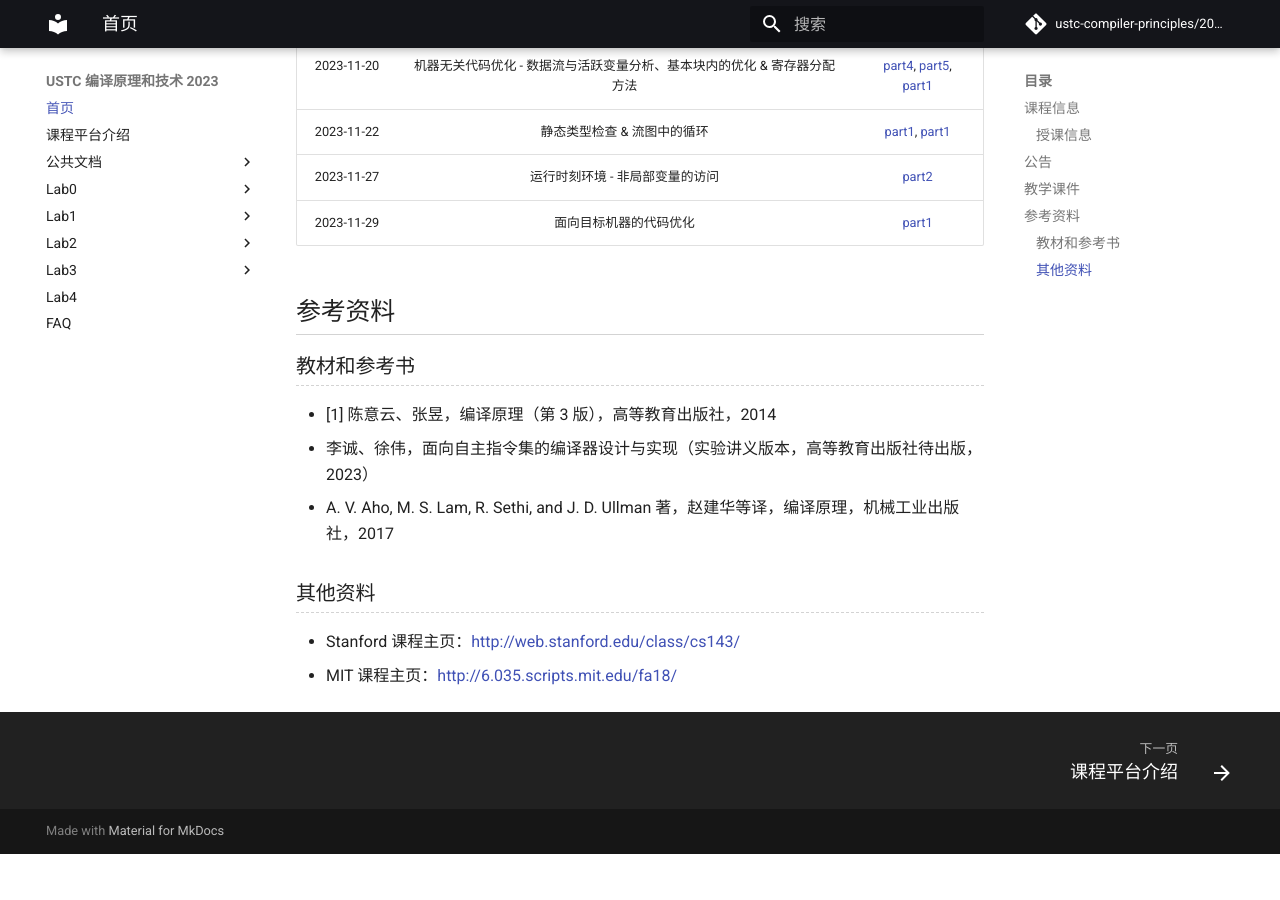
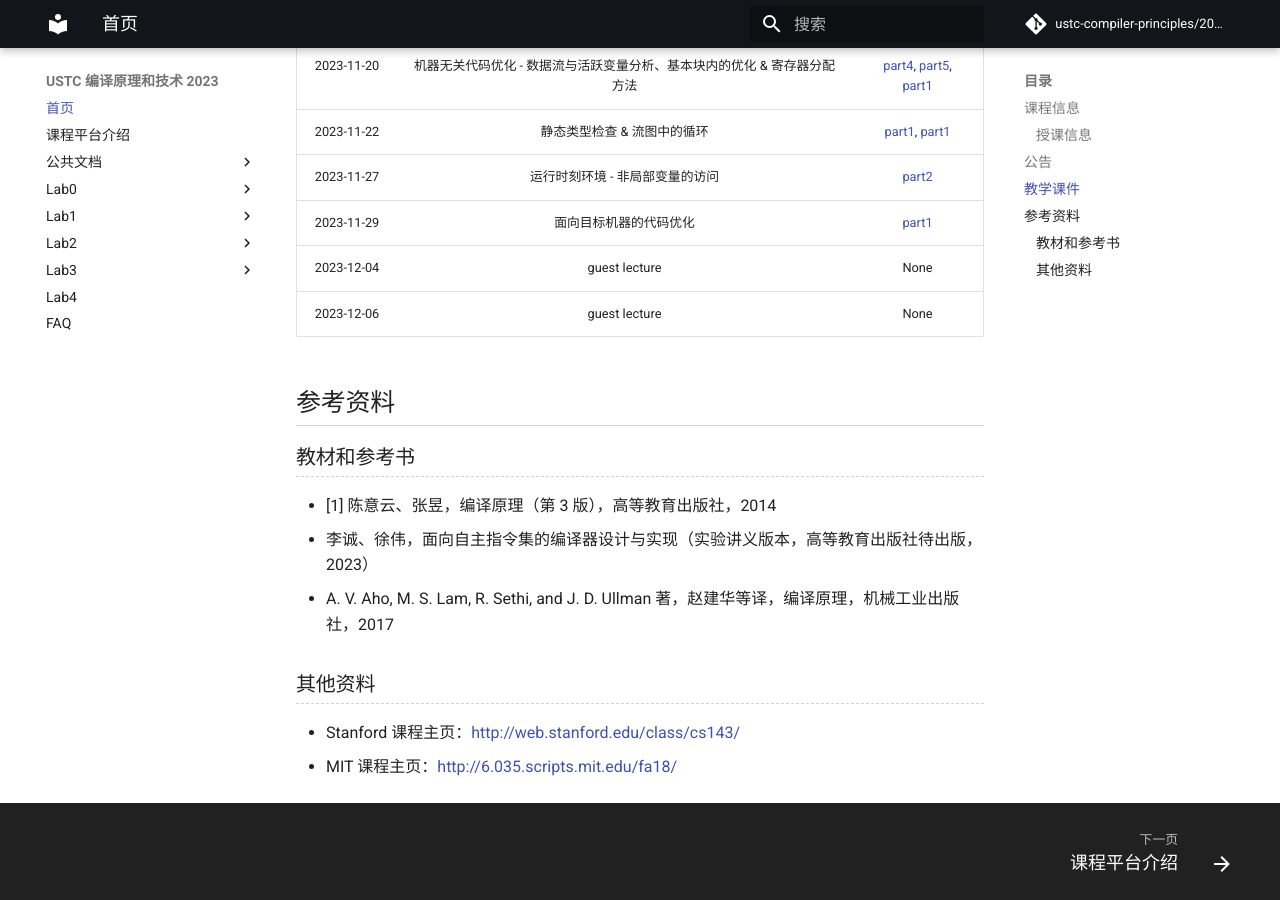
Before and after one commit to ustc-compiler-principles/2023, an MkDocs documentation site: the page built from docs/README.md, in a window 1280 px wide and 900 px high, scrolled down 2458 px. Built offline with MkDocs 1.6.1 and Material for MkDocs 9.7.7, drawn with Linux system fonts in a browser that asks for light colours; comment, search, counter and statistics services are not loaded; before the commit the page ends 3312 px from its top, so only the background shows below that.

Commit message:
Update README.md

```diff
--- a/docs/README.md
+++ b/docs/README.md
@@ -67,6 +67,9 @@
 | 2023-11-22 |                        静态类型检查 & 流图中的循环                        |                                       [part1](https://rec.ustc.edu.cn/share/60bbf180-9045-11ee-bc96-e388a9810d5b), [part1](https://rec.ustc.edu.cn/share/4ad00130-9045-11ee-a6b5-83f7236ec56e)                                        |
 | 2023-11-27 |                      运行时刻环境 - 非局部变量的访问                      |                                                                              [part2](https://rec.ustc.edu.cn/share/bef41780-9045-11ee-8887-1ba1740d80fe)                                                                              |
 | 2023-11-29 |                          面向目标机器的代码优化                           |                                                                              [part1](https://rec.ustc.edu.cn/share/d6169380-9045-11ee-8a37-87201671ab8d)                                                                              |
+| 2023-12-04 |                          guest lecture                           |                                                                             None                                                                            |
+| 2023-12-06 |                          guest lecture                         |                                                                              None                                                                            |
+
 
 ## 参考资料
 
```
